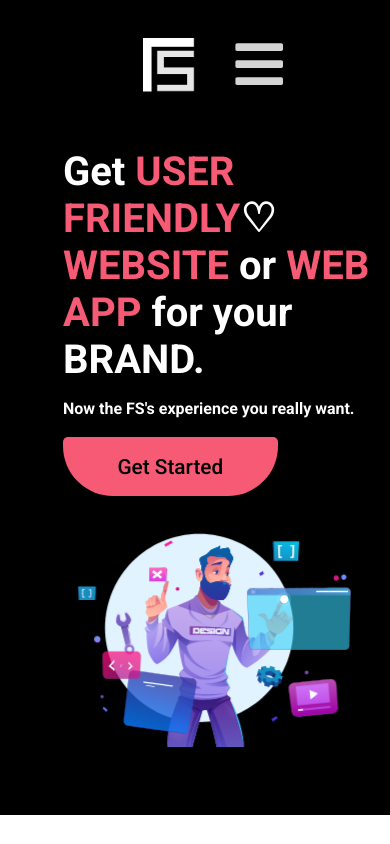
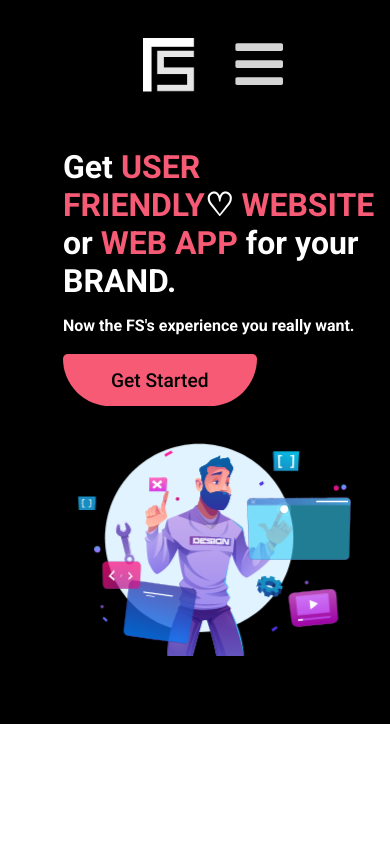
Before and after one commit to sajjad960/Findsajjad_Website-Reactjs-Frontend, a React (Create React App) app: page / in a window 390 px wide. Shown: the top 844 px of the page. Built offline with nearby package versions, Linux system fonts and the light colour scheme.

Commit message:
hero responsive now

```diff
--- a/src/components/GetStartBtn.js
+++ b/src/components/GetStartBtn.js
@@ -88,4 +88,14 @@ const Wrapper = styled.div`
         }
 
     }
+
+    @media (max-width: 500px) {
+        button {
+       padding: .9rem 3rem;
+        }
+        .try_free_text {
+           font-size: 1.2rem;
+        }
+
+    }
 `
--- a/src/components/Hero.js
+++ b/src/components/Hero.js
@@ -183,4 +183,25 @@ const Wrapper = styled.div`
 
     }
 
+    //600px
+    @media (max-width: 500px) {
+        padding: 1rem 0 4rem 0;
+
+
+      .text_area {
+       width: 80%;
+       margin-left: 3rem;
+       margin-top: 7rem;
+        &_heading {
+            font-size: 2rem;
+        }
+    }
+    .animation_area {
+        width: 90%;
+        margin-top: -3rem;
+       margin-left: 5rem;
+    }
+
+    }
+
 `
--- a/src/components/Sidebar.js
+++ b/src/components/Sidebar.js
@@ -115,14 +115,12 @@ const SidebarContainer = styled.div`
     transform: translate(0);
     z-index: 999;
   }
-  .cart-btn-wrapper {
-    margin: 2rem auto;
-  }
+
 
   .try_free_btn {
       position: absolute;
       bottom: 20%;
-      left: 38%;
+      left: 30%;
   }
 
   @media screen and (min-width: 900px) {
```
